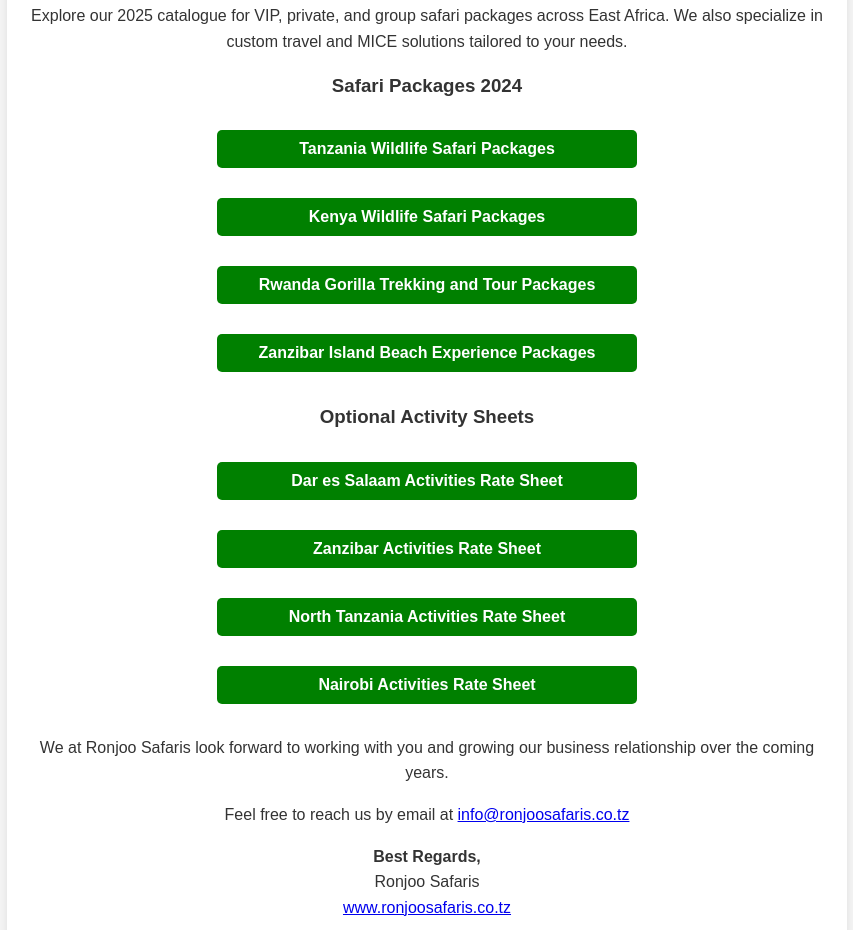
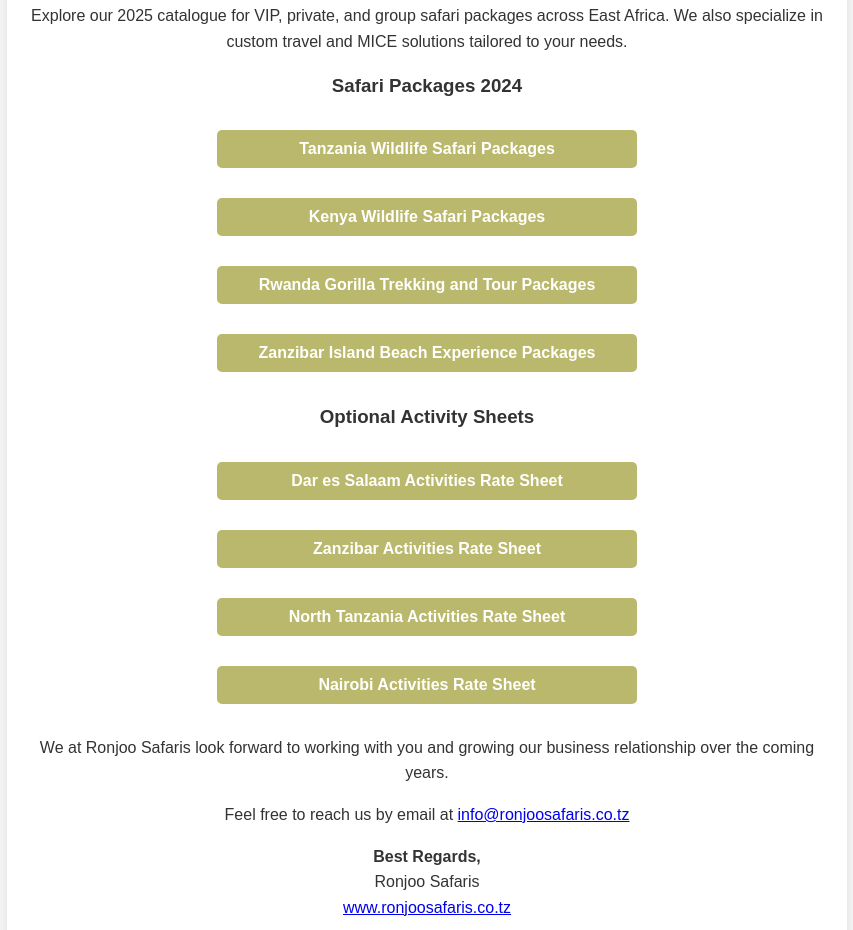
Before and after one commit to codeshinobii/Online-Bronchure, a plain HTML site: page index.html in a window 1280 px wide. Shown: the part 1056-1986 px from the top of the page, without its empty margins (213-1066 px from the left). Drawn offline with Linux system fonts and the light colour scheme.

Commit message:
Update style.css

```diff
--- a/Resources/css/style.css
+++ b/Resources/css/style.css
@@ -113,7 +113,7 @@ body {
 .packages a {
     display: block;
     padding: 10px;
-    background-color: #008000;
+    background-color: #BAB86C;
     color: white;
     text-decoration: none;
     margin: 5px auto;
```
